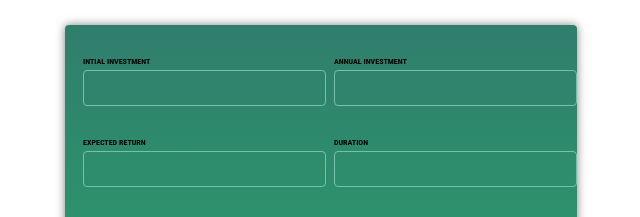
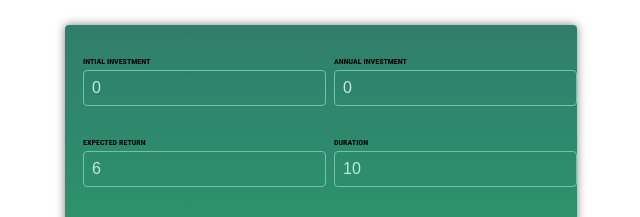
Before and after one commit to sumitbasu116/investment-calculator-app, an Angular app: page / in a window 1280 px wide. Shown: the part 198-415 px from the top of the page, without its empty margins (319-959 px from the left). Built offline with nearby package versions, Linux system fonts and the light colour scheme.

Commit message:
Extract values with Two way bunding

```diff
--- a/src/app/user-input/user-input.component.html
+++ b/src/app/user-input/user-input.component.html
@@ -2,21 +2,25 @@
     <div class="input-group">
         <p>
             <label for="initial-investment">Intial Investment</label>
-            <input id="initial-investment" type="number"/>
+            <input id="initial-investment"
+            name="initial-investment" type="number" [(ngModel)]="enteredIntialInvestment"/>
         </p>
         <p>
             <label for="annual-investment">Annual Investment</label>
-            <input id="annual-investment" type="number"/>
+            <input id="annual-investment"
+            name="annual-investment" type="number" [(ngModel)]="enteredAnnualInvestment"/>
         </p>
     </div>
     <div class="input-group">
         <p>
             <label for="expected-return">Expected Return</label>
-            <input id="expected-return" type="number"/>
+            <input id="expected-return"
+            name="expected-return" type="number" [(ngModel)]="enteredExpectedReturn"/>
         </p>
         <p>
             <label for="duration">Duration</label>
-            <input id="duration" type="number"/>
+            <input id="duration"
+            name="duration" type="number" [(ngModel)]="enteredDuration"/>
         </p>
     </div>
     <p>
--- a/src/app/user-input/user-input.component.ts
+++ b/src/app/user-input/user-input.component.ts
@@ -8,8 +8,16 @@ import { FormsModule } from "@angular/forms";
   styleUrl: './user-input.component.css'
 })
 export class UserInputComponent {
+  enteredIntialInvestment = '0';
+  enteredAnnualInvestment = '0';
+  enteredExpectedReturn ='6';
+  enteredDuration ='10';
+
   onSubmit() {
-    console.log("SUBMITTED!!");
+    console.log(this.enteredIntialInvestment);
+    console.log(this.enteredAnnualInvestment);
+    console.log(this.enteredExpectedReturn);
+    console.log(this.enteredDuration);
   }
 
 }
```
